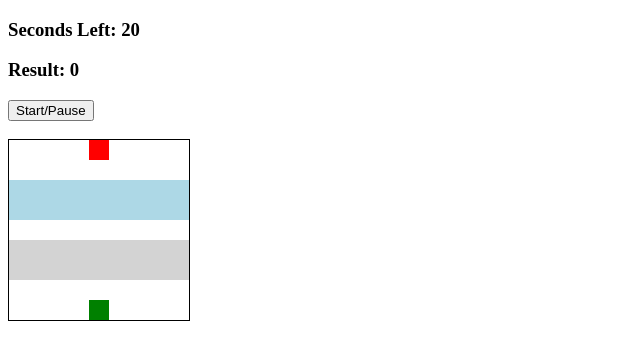
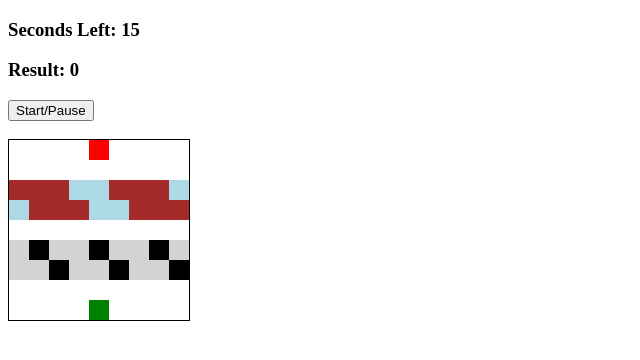
Before and after one commit to Emmyojile/Developer-Archive, a plain HTML site: page frogger/js-version/index.html in a window 1280 px wide. Shown: the whole page, without its empty margins (0-640 px from the left). Drawn offline with Linux system fonts and the light colour scheme.

Commit message:
frogger-game

```diff
--- a/frogger/js-version/app.js
+++ b/frogger/js-version/app.js
@@ -2,32 +2,171 @@ const timeLeftDisplay = document.querySelector("#time-left");
 const resultDisplay = document.querySelector("#result");
 const startPauseButton = document.querySelector("#start-pause-button");
 const squares = document.querySelectorAll(".grid div");
+const logsLeft = document.querySelectorAll(".log-left");
+const logsRight = document.querySelectorAll(".log-right");
+const carsRight = document.querySelectorAll(".car-right");
+const carsLeft = document.querySelectorAll(".car-left");
 
 console.log(squares);
 let currentIndex = 76;
 const width = 9;
+let outcomeTimerId;
+let timerId;
+let currentTime = 20;
 
 function moveFrog(e) {
-    squares[currentIndex].classList.remove("frog");
+  squares[currentIndex].classList.remove("frog");
   switch (e.key) {
     case "ArrowLeft":
-      console.log("move left");
-      currentIndex -= 1;
+      if (currentIndex % width !== 0) currentIndex -= 1;
       break;
     case "ArrowRight":
-      console.log("move right");
-      currentIndex += 1;
+      if (currentIndex % width < width - 1) currentIndex += 1;
       break;
     case "ArrowUp":
-      console.log("move up");
-      currentIndex -= width;
+      if (currentIndex - width >= 0) currentIndex -= width;
       break;
     case "ArrowDown":
-      console.log("move down");
-      currentIndex += width;
+      if (currentIndex + width < width * width) currentIndex += width;
       break;
   }
   squares[currentIndex].classList.add("frog");
 }
 
 document.addEventListener("keyup", moveFrog);
+
+function autoMoveElements() {
+  currentTime--;
+  timeLeftDisplay.textContent = currentTime;
+  logsLeft.forEach((logLeft) => moveLogLeft(logLeft));
+  logsRight.forEach((logRight) => moveLogRight(logRight));
+  carsLeft.forEach((carLeft) => moveCarLeft(carLeft));
+  carsRight.forEach((carRight) => moveCarRight(carRight));
+}
+
+function checkOutComes() {
+  lose();
+  win();
+}
+
+function moveLogLeft(logLeft) {
+  switch (true) {
+    case logLeft.classList.contains("l1"):
+      logLeft.classList.remove("l1");
+      logLeft.classList.add("l2");
+      break;
+    case logLeft.classList.contains("l2"):
+      logLeft.classList.remove("l2");
+      logLeft.classList.add("l3");
+      break;
+    case logLeft.classList.contains("l3"):
+      logLeft.classList.remove("l3");
+      logLeft.classList.add("l4");
+      break;
+    case logLeft.classList.contains("l4"):
+      logLeft.classList.remove("l4");
+      logLeft.classList.add("l5");
+      break;
+    case logLeft.classList.contains("l5"):
+      logLeft.classList.remove("l5");
+      logLeft.classList.add("l1");
+      break;
+  }
+}
+function moveLogRight(logRight) {
+  switch (true) {
+    case logRight.classList.contains("l1"):
+      logRight.classList.remove("l1");
+      logRight.classList.add("l5");
+      break;
+    case logRight.classList.contains("l2"):
+      logRight.classList.remove("l2");
+      logRight.classList.add("l1");
+      break;
+    case logRight.classList.contains("l3"):
+      logRight.classList.remove("l3");
+      logRight.classList.add("l2");
+      break;
+    case logRight.classList.contains("l4"):
+      logRight.classList.remove("l4");
+      logRight.classList.add("l3");
+      break;
+    case logRight.classList.contains("l5"):
+      logRight.classList.remove("l5");
+      logRight.classList.add("l4");
+      break;
+  }
+}
+
+function moveCarLeft(carLeft) {
+  switch (true) {
+    case carLeft.classList.contains("c1"):
+      carLeft.classList.remove("c1");
+      carLeft.classList.add("c2");
+      break;
+    case carLeft.classList.contains("c2"):
+      carLeft.classList.remove("c2");
+      carLeft.classList.add("c3");
+      break;
+    case carLeft.classList.contains("c3"):
+      carLeft.classList.remove("c3");
+      carLeft.classList.add("c1");
+      break;
+  }
+}
+function moveCarRight(carRight) {
+  switch (true) {
+    case carRight.classList.contains("c1"):
+      carRight.classList.remove("c1");
+      carRight.classList.add("c3");
+      break;
+    case carRight.classList.contains("c2"):
+      carRight.classList.remove("c2");
+      carRight.classList.add("c1");
+      break;
+    case carRight.classList.contains("c3"):
+      carRight.classList.remove("c3");
+      carRight.classList.add("c2");
+      break;
+  }
+}
+
+function lose() {
+  if (
+    squares[currentIndex].classList.contains("c1") ||
+    squares[currentIndex].classList.contains("l4") ||
+    squares[currentIndex].classList.contains("l5") ||
+    currentTime <= 0
+  ) {
+    resultDisplay.textContent = "You Lose";
+    clearInterval(outcomeTimerId);
+    clearInterval(timerId);
+    squares[currentIndex].classList.remove("frog");
+    document.removeEventListener("keyup", moveFrog);
+  }
+}
+
+function win() {
+  if (squares[currentIndex].classList.contains("ending-block")) {
+    resultDisplay.textContent = "You Win!";
+    clearInterval(outcomeTimerId);
+    clearInterval(timerId);
+    document.removeEventListener("keyup", moveFrog);
+  }
+}
+
+startPauseButton.addEventListener("click", () => {
+  console.log("timerId: ", timerId);
+  if (timerId) {
+    clearInterval(timerId);
+    clearInterval(outcomeTimerId);
+    outcomeTimerId = null;
+    timerId = null;
+    document.removeEventListener("keyup", moveFrog);
+  } else {
+    timerId = setInterval(autoMoveElements, 1000);
+    outcomeTimerId = setInterval(checkOutComes, 50);
+    document.addEventListener("keyup", moveFrog);
+  }
+});
+timerId = setInterval(autoMoveElements, 1000);
--- a/frogger/js-version/style.css
+++ b/frogger/js-version/style.css
@@ -19,16 +19,24 @@
   background-color: blue;
 }
 
-.log-left,
-.log-right {
-    background-color: lightblue;
+.l1,
+.l2,
+.l3 {
+  background-color: brown;
 }
 
-.car-left,
-.car-right {
-    background-color: lightgrey;
+.l4,
+.l5 {
+  background-color: lightblue;
 }
 
-.frog{
-    background-color: green;
+.c1 {
+  background-color: black;
 }
+.c2,
+.c3 {
+  background-color: lightgrey;
+}
+.frog {
+  background-color: green;
+}
```
